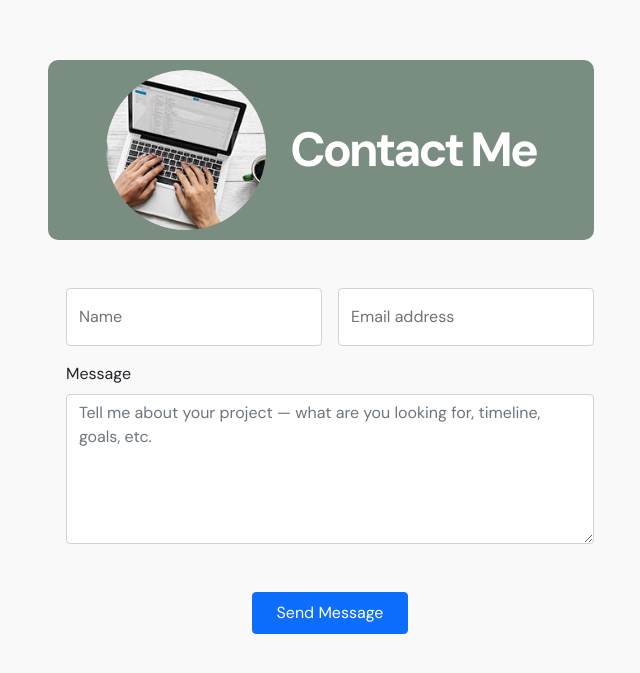
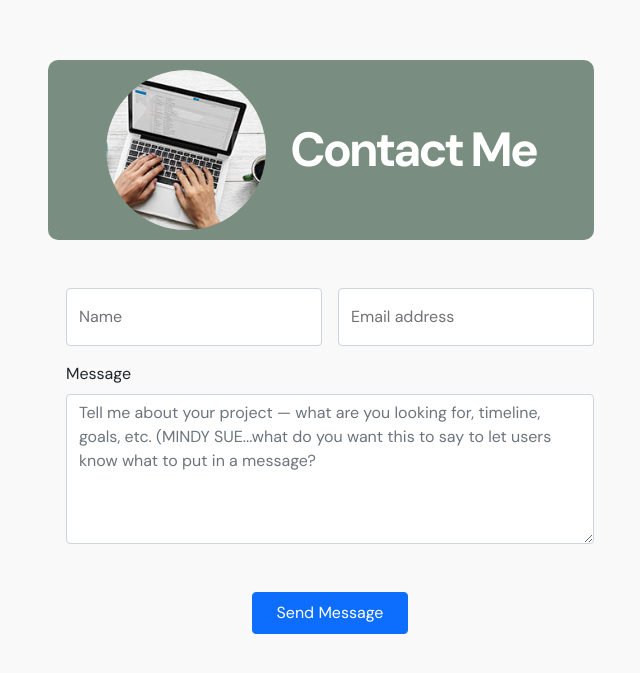
Before and after one commit to Mswilds/my-portfolio, a plain HTML site: page index.html in a window 1280 px wide. Shown: the part 4259-4932 px from the top of the page, without its empty margins (34-674 px from the left). Drawn offline with Linux system fonts and the light colour scheme.

Commit message:
Update index.html

```diff
--- a/index.html
+++ b/index.html
@@ -544,7 +544,7 @@
                               name="message"
                               id="message"
                               class="form-control"
-                              placeholder="Tell me about your project — what are you looking for, timeline, goals, etc."
+                              placeholder="Tell me about your project — what are you looking for, timeline, goals, etc. (MINDY SUE...what do you want this to say to let users know what to put in a message?"
                               style="height: 150px;"
                               required
                             ></textarea>
```
